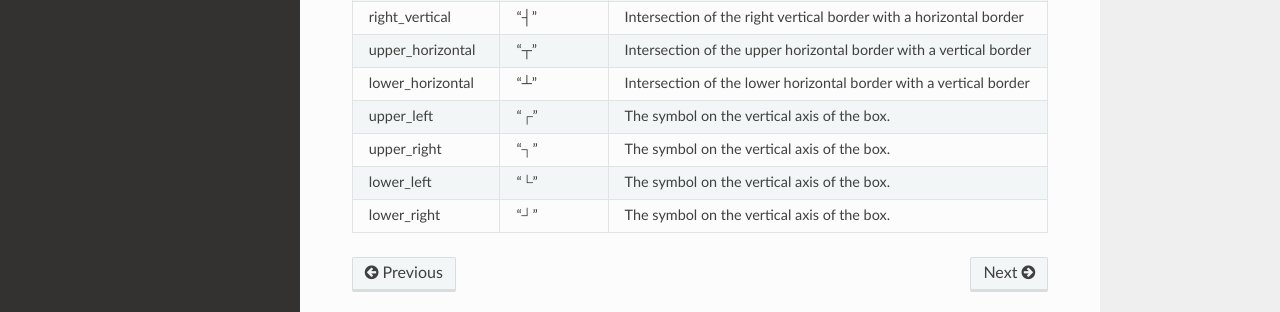
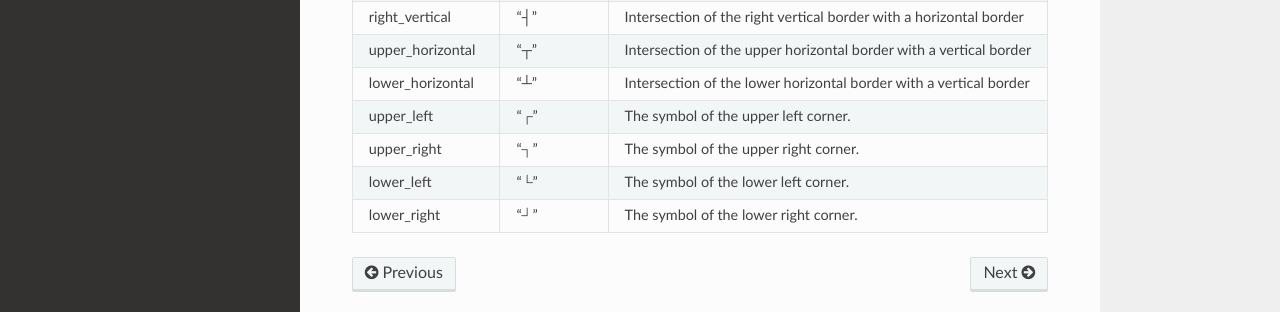
Before and after one commit to bornagojsic/console-widgets, a Sphinx documentation site: the page built from docs/source/glossary.rst, in a window 1280 px wide and 900 px high, scrolled down 744 px. Shown: the part 478-790 px from the top of the window. Built offline with Sphinx 7.4.7 and the Read the Docs theme 2.0.0, drawn with Linux system fonts in a browser that asks for light colours.

Commit message:
Update glossary.rst

```diff
--- a/docs/source/glossary.rst
+++ b/docs/source/glossary.rst
@@ -92,13 +92,13 @@ Box is an object for storing the symbols used for building a boy around the widg
      - Intersection of the lower horizontal border with a vertical border
    * - upper_left
      - "┌"
-     - The symbol on the vertical axis of the box.
+     - The symbol of the upper left corner.
    * - upper_right
      - "┐"
-     - The symbol on the vertical axis of the box.
+     - The symbol of the upper right corner.
    * - lower_left
      - "└"
-     - The symbol on the vertical axis of the box.
+     - The symbol of the lower left corner.
    * - lower_right
      - "┘"
-     - The symbol on the vertical axis of the box.
+     - The symbol of the lower right corner.
```
